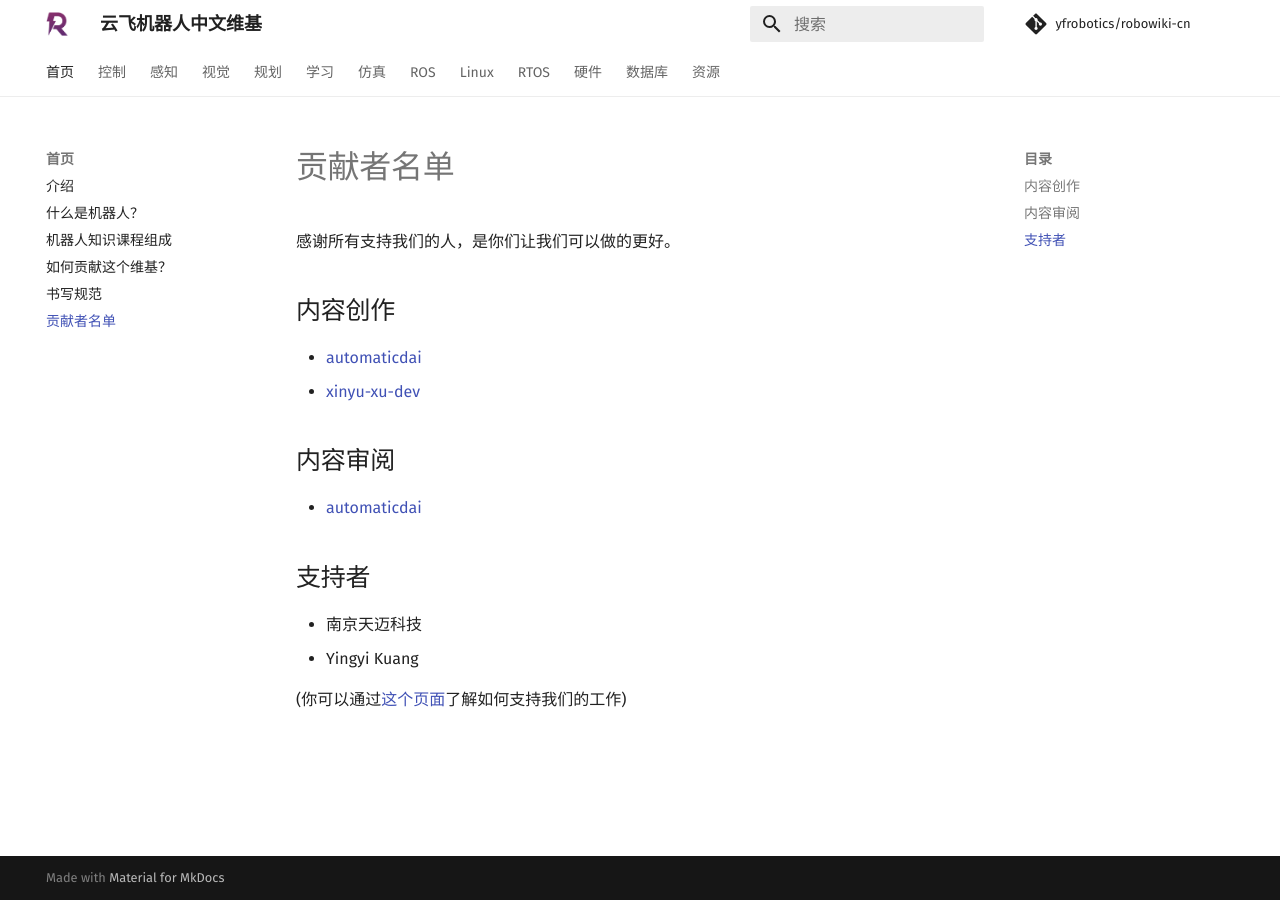
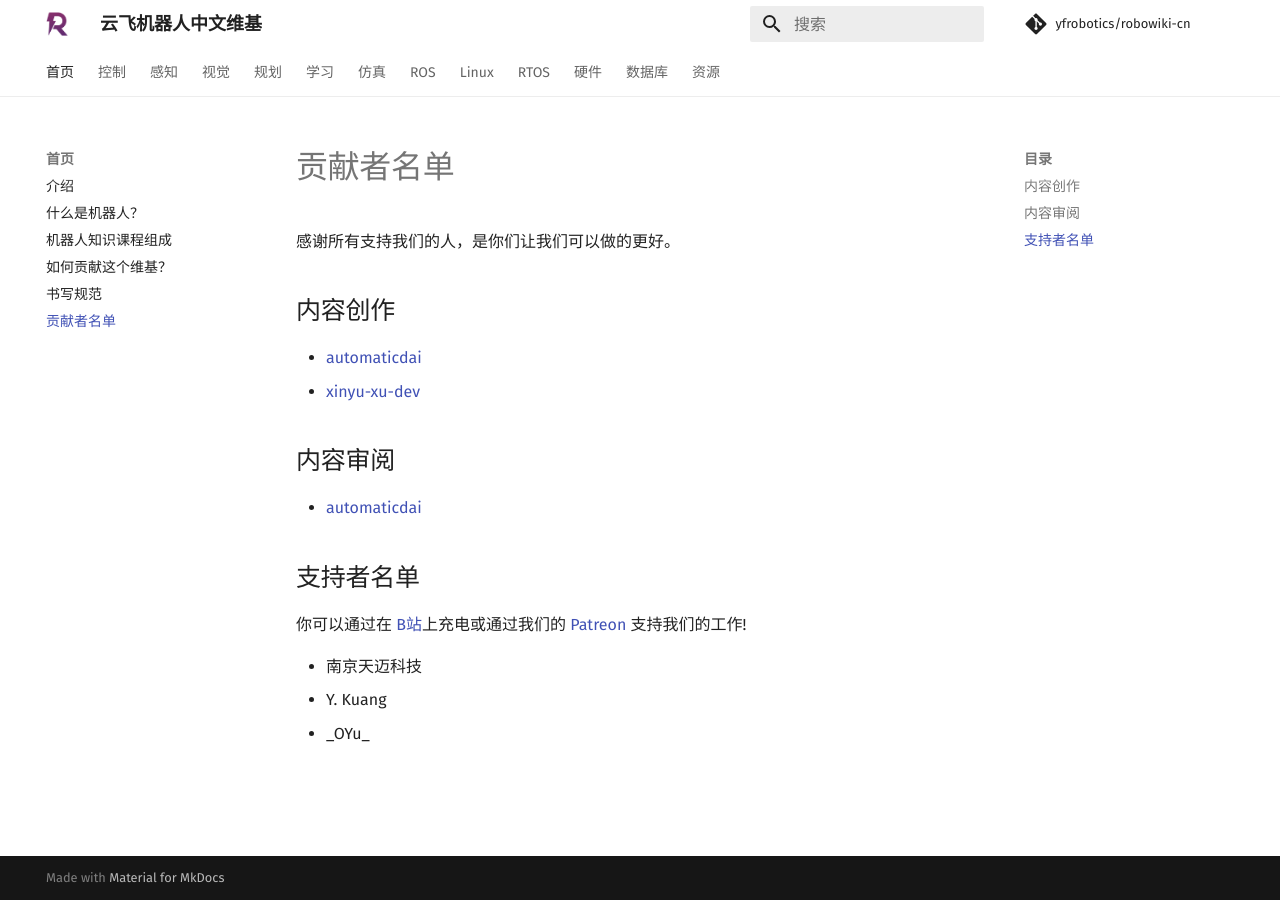
Before and after one commit to yfrobotics/robowiki-cn, an MkDocs documentation site: the page built from docs/contributors.md, in a window 1280 px wide. Built offline with MkDocs 1.6.1 and Material for MkDocs 9.7.7, drawn with Linux system fonts in a browser that asks for light colours; comment, search, counter and statistics services are not loaded.

Commit message:
Update contributors.md

```diff
--- a/docs/contributors.md
+++ b/docs/contributors.md
@@ -9,8 +9,9 @@
 ## 内容审阅
 - [automaticdai](https://github.com/automaticdai)
 
-## 支持者
+## 支持者名单
+你可以通过在 [B站](https://space.bilibili.com/493264461)上充电或通过我们的 [Patreon](https://www.patreon.com/yfrl) 支持我们的工作!
+
 - 南京天迈科技
-- Yingyi Kuang
-
-(你可以通过[这个页面](https://www.yfworld.com/?page_id=5795)了解如何支持我们的工作)
+- Y. Kuang
+- \_OYu\_
```
